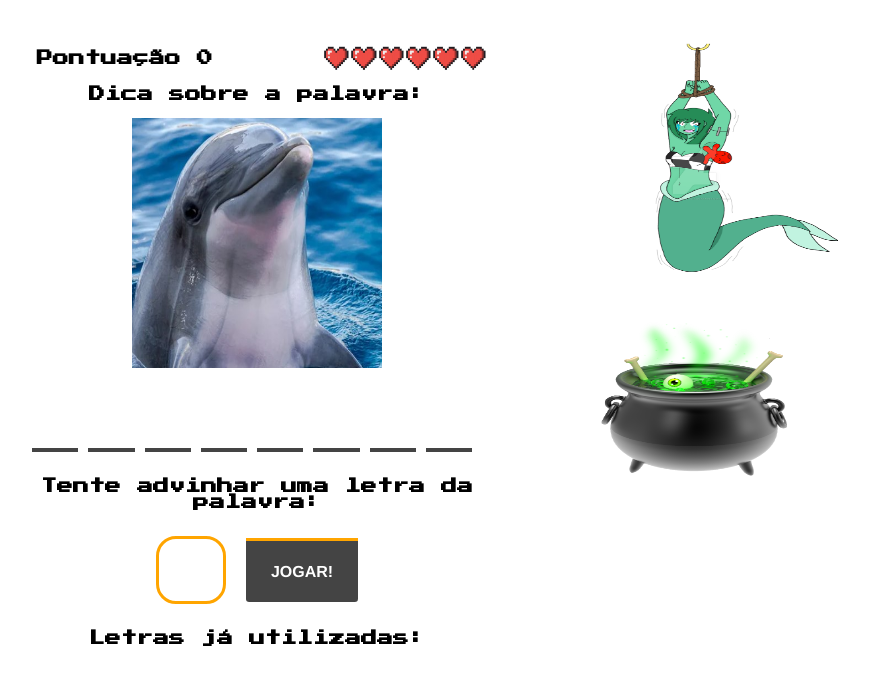
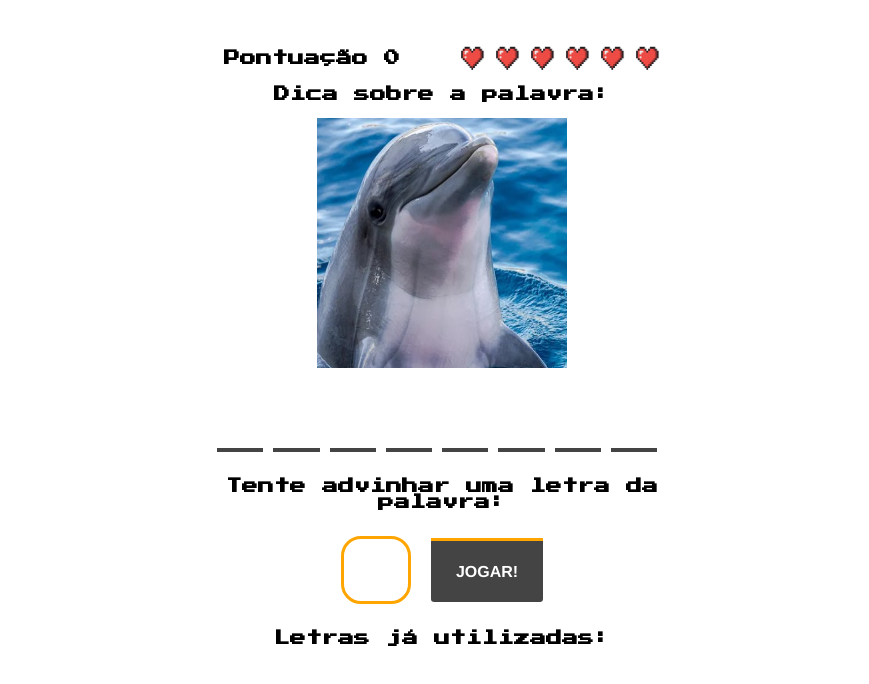
Before and after one commit to Jessicabm61/secret-words-hangman, a React (Vite) app: page / in a window 1280 px wide. Both pictures are taken after a click on the button "COMEÇAR O JOGO". Shown: the top 684 px of the page, without its empty margins (198-1067 px from the left). Built offline with nearby package versions, Linux system fonts and the light colour scheme.

Commit message:
removendo personagem

```diff
--- a/src/components/Game.css
+++ b/src/components/Game.css
@@ -30,18 +30,22 @@
 .points span {
     font-size: 1em;
     padding: 10px;
-    margin-right: 100px;
+    margin-right: 50px;
 }
 
-.points p {
-    font-size: 1em;
-    margin-top: 10px;
+.hearts-container img {
+    width: 25px; /* Largura das imagens */
+    height: 25px; /* Altura das imagens */
+    margin-right: 10px; /* Margem entre as imagens */
 }
 
-.hearts-container img{
-    width: 25x;
-    height: 25px;
-    background-color: white;
+
+.hearts-container .points{
+  /* Remova a largura fixa */
+    /* width: 200px; */
+    display: flex; /* Torna o elemento um container flexível */
+    justify-content: center; /* Centraliza horizontalmente o conteúdo */
+    align-items: center; /* Centraliza verticalmente o conteúdo */
 }
 
 p{
--- a/src/components/Game.jsx
+++ b/src/components/Game.jsx
@@ -2,7 +2,6 @@ import React from 'react'
 import "./Game.css"
 import { useState, useRef } from 'react'
 import Heart from '/src/data/img/Heart.jpg';
-import Sereia1 from '/src/assets/Sereia1.png';
 
 const Game = ({ verifyLetter,
   pickageCategory,
@@ -71,14 +70,6 @@ const Game = ({ verifyLetter,
       </div>
 
     </div>
-      <div className="personagem">
-      {guess === 6 ? <img src="src/assets/Sereia1.png" alt="Sereia 1" /> : null}
-      {guess === 5 ? <img src="src/data/img/Sereia2.png" alt="Sereia 2" /> : null}
-      {guess === 4 ? <img src="src/data/img/Sereia3.png" alt="Sereia 2" /> : null}
-      {guess === 3 ? <img src="src/data/img/Sereia4.png" alt="Sereia 2" /> : null}
-      {guess === 2 ? <img src="src/data/img/Sereia5.png" alt="Sereia 2" /> : null}
-      {guess === 1 ? <img src="src/data/img/Sereia6.png" alt="Sereia 2" /> : null}
-       </div>
     </div>
   )
 }
```
